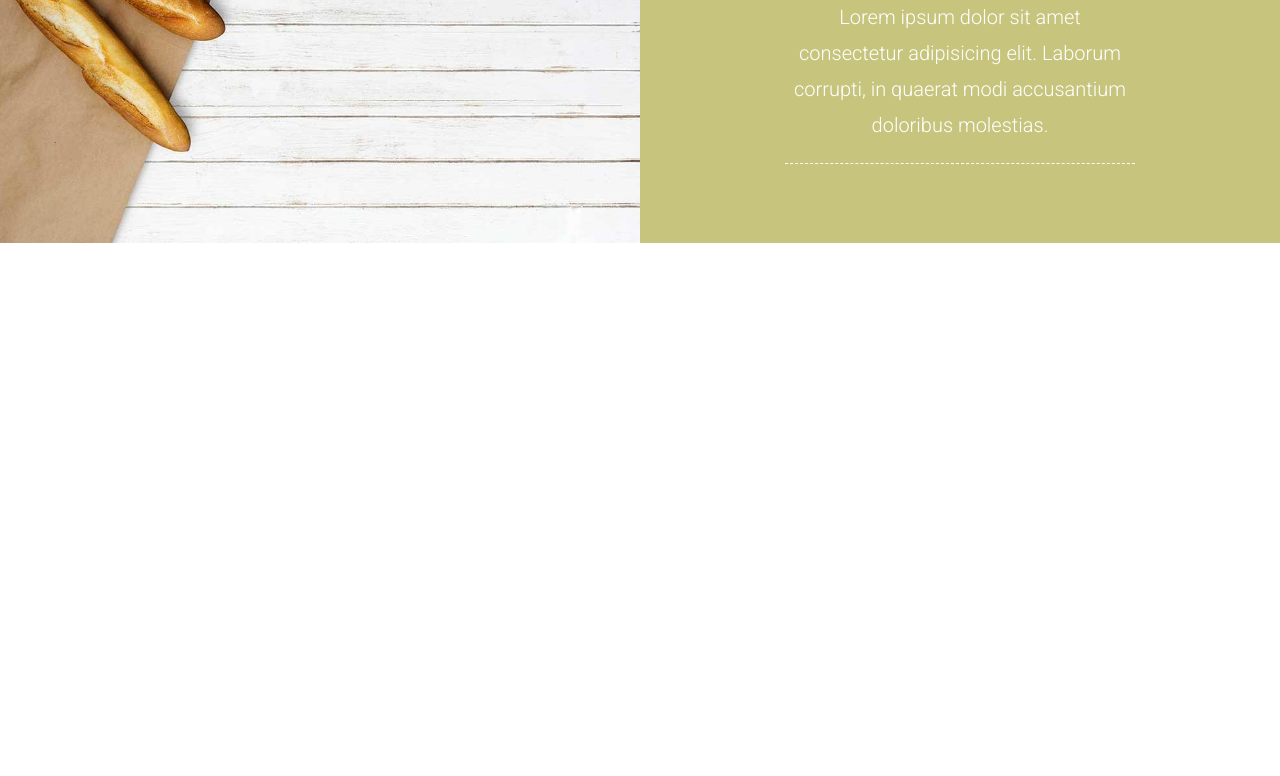
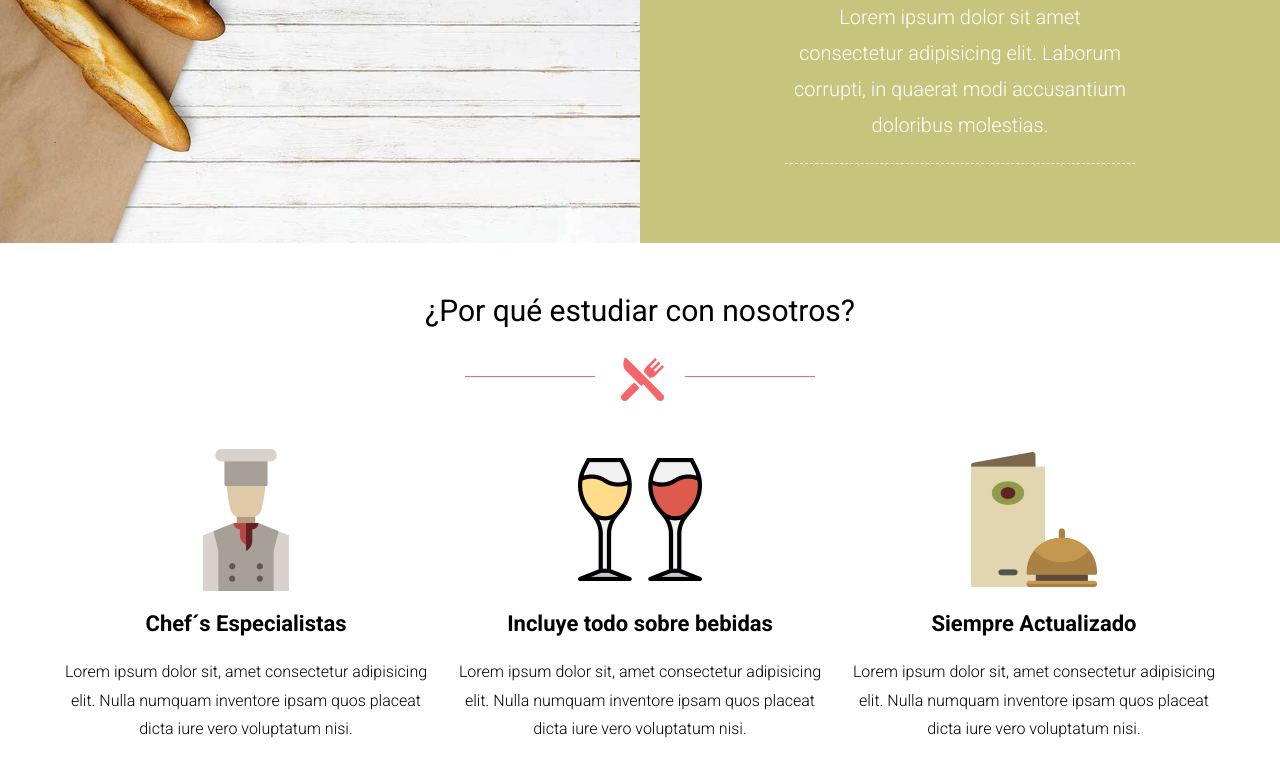
Before and after one commit to Ara-Polanco/escuela-de-cocina, a website: page index.html in a window 1280 px wide. Shown: the part 728-1504 px from the top of the page. Before the commit the page ends 971 px from the top, so only its background shows below. Drawn offline with Linux system fonts and the light colour scheme.

Commit message:
Adding: about us section

```diff
--- a/index.html
+++ b/index.html
@@ -54,6 +54,31 @@
         </div>
     </section>
 
+    <section class="nosotros contenedor">
+        <h2 class="nosotros__heading">¿Por qué estudiar con nosotros?</h2>
+
+        <div class="nosotros__grid">
+
+            <div class="nosotros__bloque">
+                <img src="/build/img/icono_chef.png" alt="Imagen Icono" class="nosotros__imagen">
+                <h3 class="nosotros__bloque-heading">Chef´s Especialistas</h3>
+                <p class="nosotros__bloque-texto">Lorem ipsum dolor sit, amet consectetur adipisicing elit. Nulla numquam inventore ipsam quos placeat dicta iure vero voluptatum nisi.</p>
+            </div>
+
+            <div class="nosotros__bloque">
+                <img src="/build/img/icono_vino.png" alt="Imagen Icono" class="nosotros__imagen">
+                <h3 class="nosotros__bloque-heading">Incluye todo sobre bebidas</h3>
+                <p class="nosotros__bloque-texto">Lorem ipsum dolor sit, amet consectetur adipisicing elit. Nulla numquam inventore ipsam quos placeat dicta iure vero voluptatum nisi.</p>
+            </div>
+
+            <div class="nosotros__bloque">
+                <img src="/build/img/icono_menu.png" alt="Imagen Icono" class="nosotros__imagen">
+                <h3 class="nosotros__bloque-heading">Siempre Actualizado</h3>
+                <p class="nosotros__bloque-texto">Lorem ipsum dolor sit, amet consectetur adipisicing elit. Nulla numquam inventore ipsam quos placeat dicta iure vero voluptatum nisi.</p>
+            </div>
+        </div>
+    </section>
+
 
 
 </body>
--- a/src/scss/base/_mixins.scss
+++ b/src/scss/base/_mixins.scss
@@ -57,3 +57,16 @@
     background-position: center top;
     background-repeat: no-repeat;
 }
+
+@mixin heading {
+    text-align: center;
+
+    &::After {
+        content: '';
+        display: block;
+        height: 10rem;
+        background-image: url(/build/img/separador.png);
+        background-repeat: no-repeat;
+        background-position: center;
+    }
+}
--- a/src/scss/ui/contenido/_index.scss
+++ b/src/scss/ui/contenido/_index.scss
@@ -1 +1,2 @@
 @forward 'bloques';
+@forward 'nosotros';
--- /dev/null
+++ b/src/scss/ui/contenido/_nosotros.scss
@@ -0,0 +1,39 @@
+@use 'base/variables' as v;
+@use 'base/mixins' as m;
+
+.nosotros {
+    padding: v.$separacion 0;
+
+    &__heading {
+        @include m.heading;
+    }
+
+    &__grid {
+        display: flex;
+        flex-direction: column;
+        gap: v.$separacion;
+
+        @include m.tablet {
+            flex-direction: row;
+        }
+    }
+
+    &__bloque {
+        text-align: center;
+        display: flex;
+        flex-direction: column;
+
+
+        &-heading {
+            font-weight: 700;
+        }
+
+        &-texto {
+            margin-top: auto;
+        }
+
+    }
+    &__imagen {
+        margin: 0 auto;
+    }
+}
```
Also changed, not shown: build/css/app.css, 1 other file.
